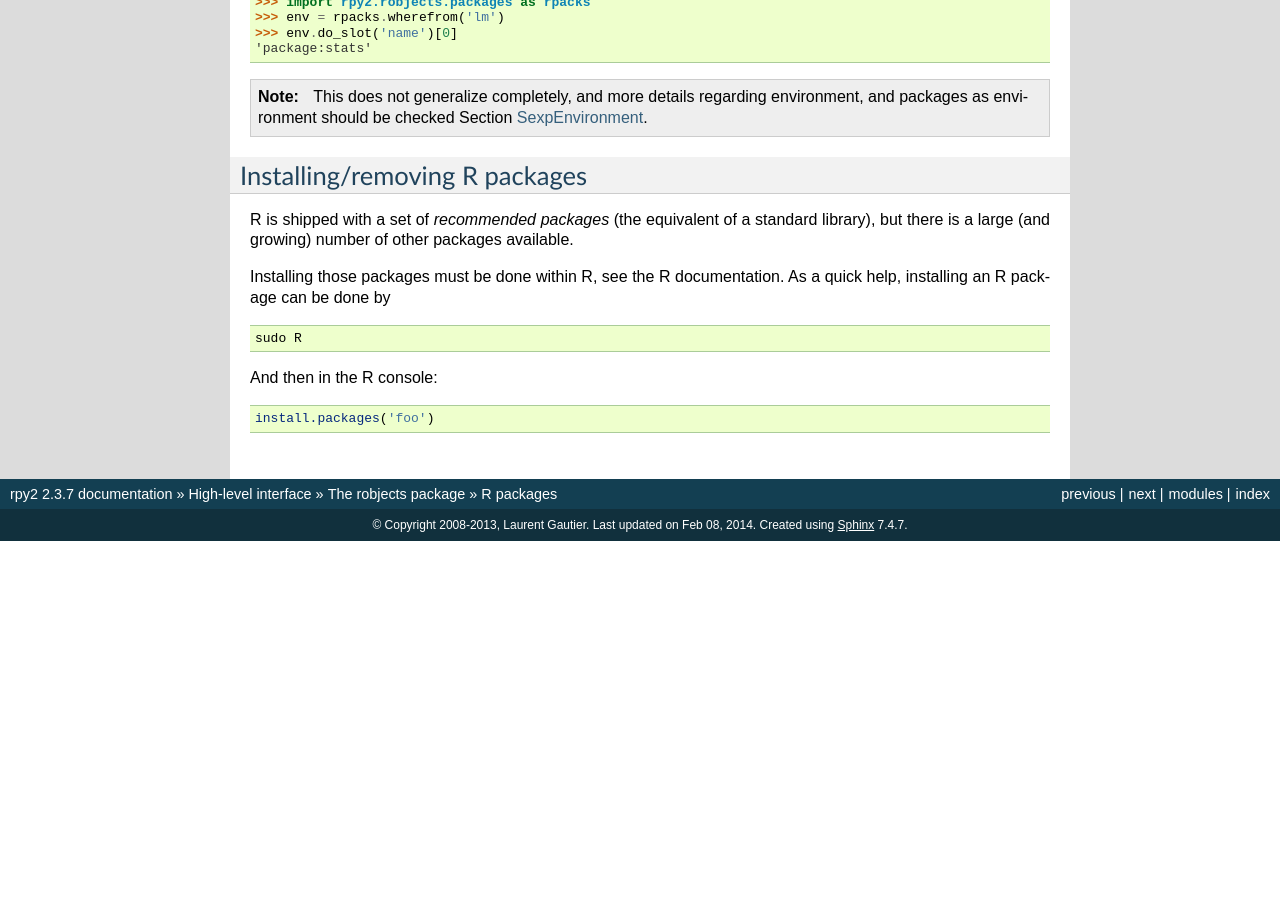
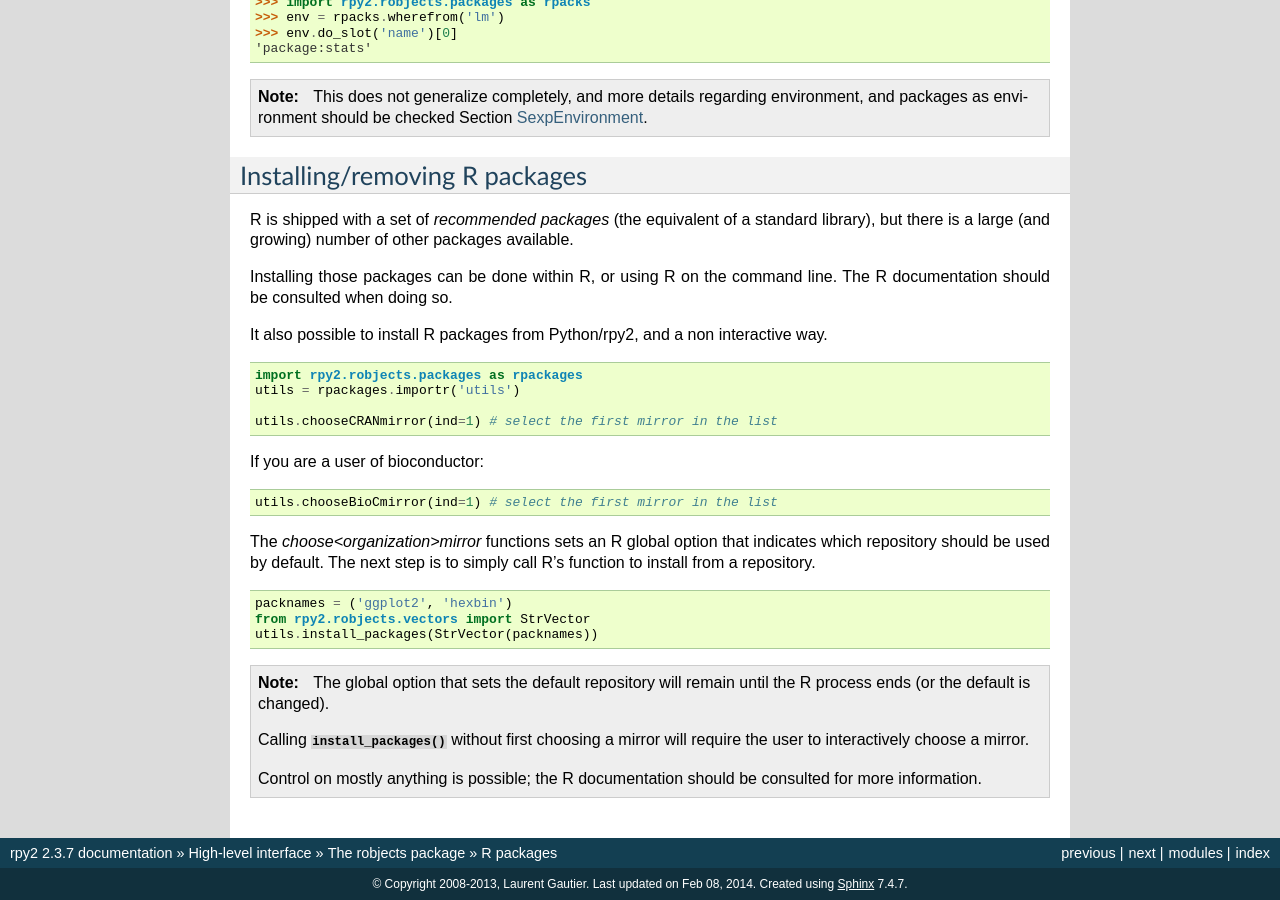
Before and after one commit to rpy2/rpy2, a Sphinx documentation site: the page built from doc/source/robjects_rpackages.rst, in a window 1280 px wide and 900 px high, scrolled down 3440 px. Built offline with Sphinx 7.4.7, drawn with Linux system fonts in a browser that asks for light colours; formulas are drawn with MathJax 3; before the commit the page ends 3981 px from its top, so only the background shows below that.

Commit message:
Added doc on the installation of R packages
--HG--
branch : version_2.4.x

```diff
--- a/doc/source/robjects_rpackages.rst
+++ b/doc/source/robjects_rpackages.rst
@@ -253,15 +253,41 @@ R is shipped with a set of *recommended packages*
 (the equivalent of a standard library), but there is a large
 (and growing) number of other packages available.
 
-Installing those packages must be done within R, see the R documentation.
-As a quick help, installing an R package can be done by
+Installing those packages can be done within R, or using R on the command line.
+The R documentation should be consulted when doing so.
 
-.. code-block:: bash
+It also possible to install R packages from Python/rpy2, and a non interactive way.
 
-   sudo R
+.. code-block:: python
 
-And then in the R console:
+   import rpy2.robjects.packages as rpackages
+   utils = rpackages.importr('utils')
 
-.. code-block:: r
+   utils.chooseCRANmirror(ind=1) # select the first mirror in the list
 
-   install.packages('foo')
+If you are a user of bioconductor:
+
+.. code-block:: python
+
+   utils.chooseBioCmirror(ind=1) # select the first mirror in the list
+
+The `choose<organization>mirror` functions sets an R global option that indicates
+which repository should be used by default.
+The next step is to simply call R's function to install from a repository.
+
+.. code-block:: python
+
+   packnames = ('ggplot2', 'hexbin')
+   from rpy2.robjects.vectors import StrVector
+   utils.install_packages(StrVector(packnames))
+
+.. note::
+
+   The global option that sets the default repository will remain until the R
+   process ends (or the default is changed).
+
+   Calling :func:`install_packages` without first choosing a mirror will require the user
+   to interactively choose a mirror.
+
+   Control on mostly anything is possible; the R documentation should be consulted
+   for more information.
```
